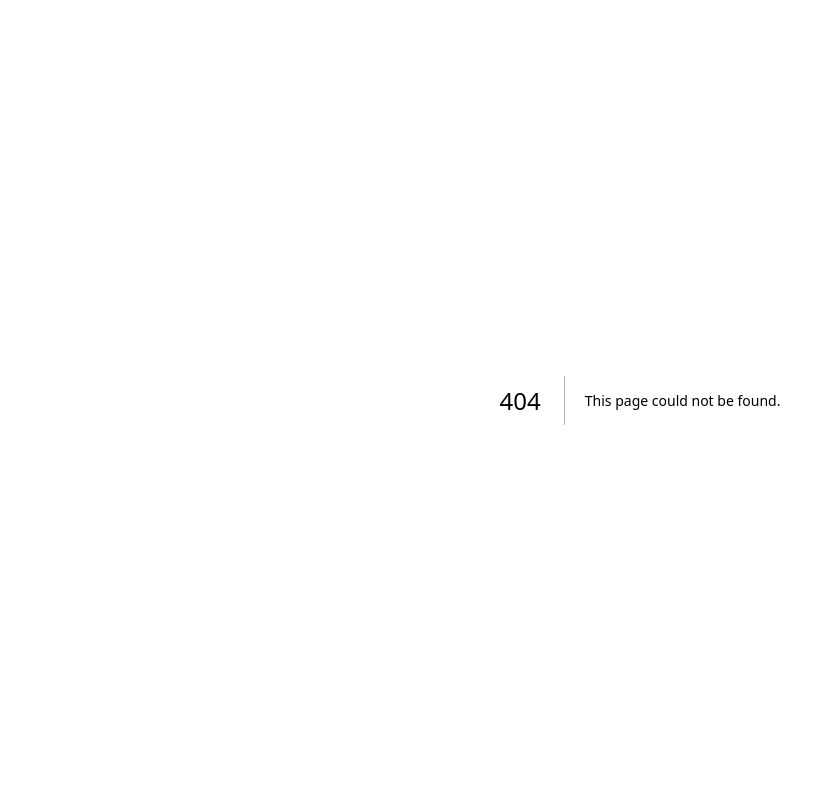
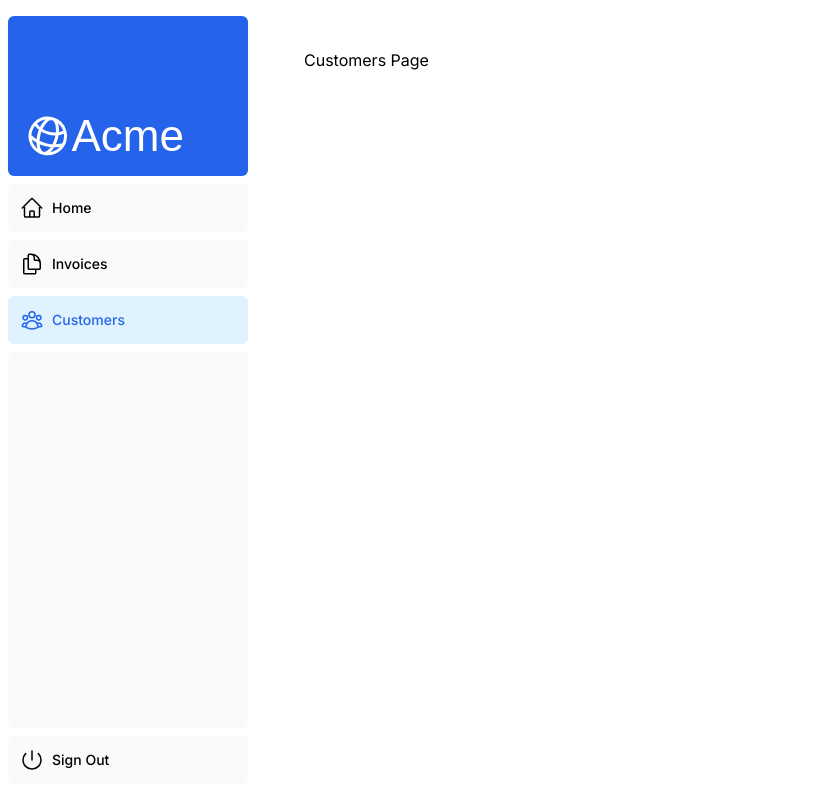
Before and after one commit to umairjaffar-dev/nextjs_dashboard, a Next.js app: page /dashboard/customers in a window 1280 px wide. Before the commit this address had no page. Shown: the whole page, without its empty margins (0-835 px from the left). Built offline with nearby package versions, Linux system fonts and the light colour scheme; a web font is replaced by a local one.

Commit message:
adding navigations and links with highlight active path

```diff
--- /dev/null
+++ b/app/dashboard/customers/page.tsx
@@ -0,0 +1,3 @@
+export default function CustomersPage() {
+    return <p>Customers Page</p>;
+  }
--- /dev/null
+++ b/app/dashboard/invoices/page.tsx
@@ -0,0 +1,3 @@
+export default function InvoicesPage() {
+    return <p>Invoices Page</p>;
+  }
--- /dev/null
+++ b/app/dashboard/layout.tsx
@@ -0,0 +1,12 @@
+import SideNav from "../ui/dashboard/sidenav";
+
+export default function DashboardLayout({ children }: { children: React.ReactNode }) {
+    return (
+      <div className="flex h-screen flex-col md:flex-row md:overflow-hidden">
+        <div className="w-full flex-none md:w-64">
+          <SideNav />
+        </div>
+        <div className="flex-grow p-6 md:overflow-y-auto md:p-12">{children}</div>
+      </div>
+    );
+  }
--- a/app/ui/dashboard/nav-links.tsx
+++ b/app/ui/dashboard/nav-links.tsx
@@ -1,35 +1,46 @@
+"use client";
 import {
   UserGroupIcon,
   HomeIcon,
   DocumentDuplicateIcon,
-} from '@heroicons/react/24/outline';
+} from "@heroicons/react/24/outline";
+import clsx from "clsx";
+import Link from "next/link";
+import { usePathname } from "next/navigation";
 
 // Map of links to display in the side navigation.
 // Depending on the size of the application, this would be stored in a database.
 const links = [
-  { name: 'Home', href: '/dashboard', icon: HomeIcon },
+  { name: "Home", href: "/dashboard", icon: HomeIcon },
   {
-    name: 'Invoices',
-    href: '/dashboard/invoices',
+    name: "Invoices",
+    href: "/dashboard/invoices",
     icon: DocumentDuplicateIcon,
   },
-  { name: 'Customers', href: '/dashboard/customers', icon: UserGroupIcon },
+  { name: "Customers", href: "/dashboard/customers", icon: UserGroupIcon },
 ];
 
 export default function NavLinks() {
+  const pathname = usePathname();
+
   return (
     <>
       {links.map((link) => {
         const LinkIcon = link.icon;
         return (
-          <a
+          <Link
             key={link.name}
             href={link.href}
-            className="flex h-[48px] grow items-center justify-center gap-2 rounded-md bg-gray-50 p-3 text-sm font-medium hover:bg-sky-100 hover:text-blue-600 md:flex-none md:justify-start md:p-2 md:px-3"
+            className={clsx(
+              "flex h-[48px] grow items-center justify-center gap-2 rounded-md bg-gray-50 p-3 text-sm font-medium hover:bg-sky-100 hover:text-blue-600 md:flex-none md:justify-start md:p-2 md:px-3",
+              {
+                "bg-sky-100 text-blue-600": pathname === link.href,
+              }
+            )}
           >
             <LinkIcon className="w-6" />
             <p className="hidden md:block">{link.name}</p>
-          </a>
+          </Link>
         );
       })}
     </>
--- a/app/ui/dashboard/sidenav.tsx
+++ b/app/ui/dashboard/sidenav.tsx
@@ -18,7 +18,7 @@
         <NavLinks />
         <div className="hidden h-auto w-full grow rounded-md bg-gray-50 md:block"></div>
         <form>
-          <button className="flex h-[48px] w-full grow items-center justify-center gap-2 rounded-md bg-gray-50 p-3 text-sm font-medium hover:bg-sky-100 hover:text-blue-600 md:flex-none md:justify-start md:p-2 md:px-3">
+          <button type='button' className="flex h-[48px] w-full grow items-center justify-center gap-2 rounded-md bg-gray-50 p-3 text-sm font-medium hover:bg-sky-100 hover:text-blue-600 md:flex-none md:justify-start md:p-2 md:px-3">
             <PowerIcon className="w-6" />
             <div className="hidden md:block">Sign Out</div>
           </button>
```
